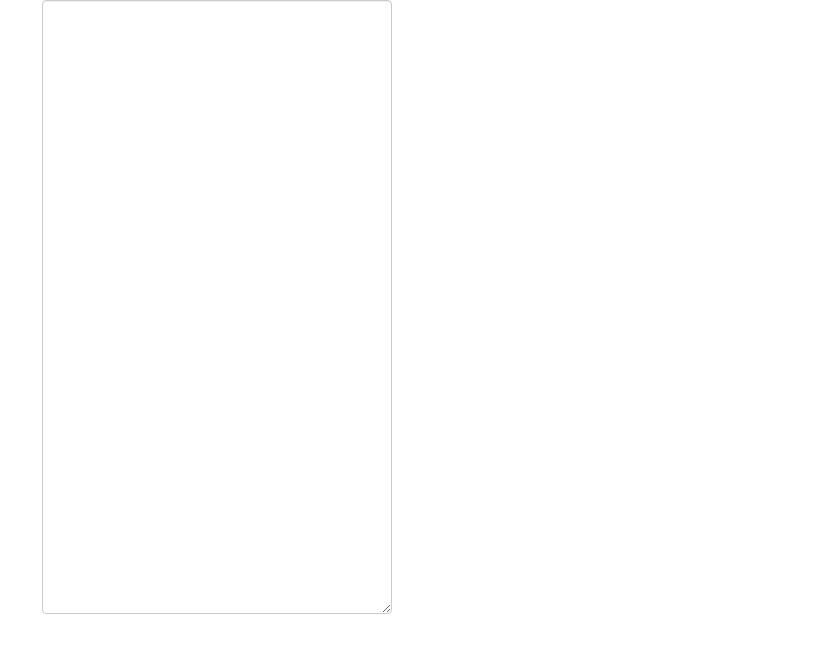
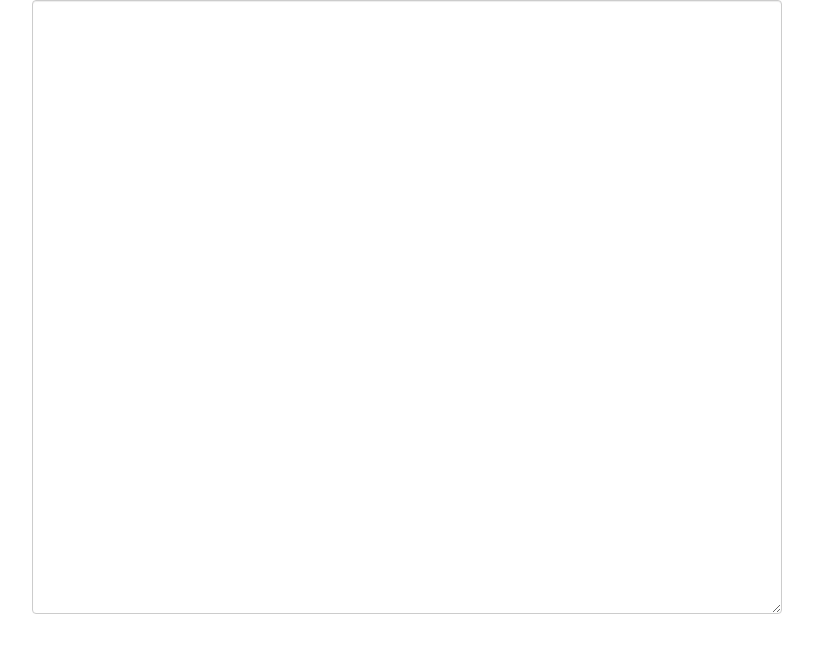
Before and after one commit to krishnanunnir/markdown-previewer, a plain HTML site: page index.html in a window 1280 px wide. Shown: the whole page, without its empty margins (233-1046 px from the left). Drawn offline with nearby package versions, Linux system fonts and the light colour scheme.

Commit message:
[fix] Formatted divs to align with the bootstrap format

```diff
--- a/index.html
+++ b/index.html
@@ -4,16 +4,20 @@
     <link rel="stylesheet" href="https://maxcdn.bootstrapcdn.com/bootstrap/3.3.7/css/bootstrap.min.css">
     <script src="https://ajax.googleapis.com/ajax/libs/jquery/3.3.1/jquery.min.js"></script>
     <script src="https://maxcdn.bootstrapcdn.com/bootstrap/3.3.7/js/bootstrap.min.js"></script>
+    <script type="text/javascript" src="assets/index.js"></script>
 </head>
 <body>
     <div class="container">
-        <div class="col-md-4 col-md-offset-2">
-            <textarea rows="30" style="width:100%" class="form-control"></textarea>
+        <div class="row">
+            <div class="col-md-8 col-md-offset-2">
+                <textarea rows="30" style="width:100%" class="form-control" id="markdown-textarea"></textarea>
+            </div>
         </div>
-        <div class="markdown col-md-4">
+        <div class="row">
+            <div class="markdown-view col-md-4">
 
+            </div>
         </div>
     </div>
-
 </body>
 </html>
```
